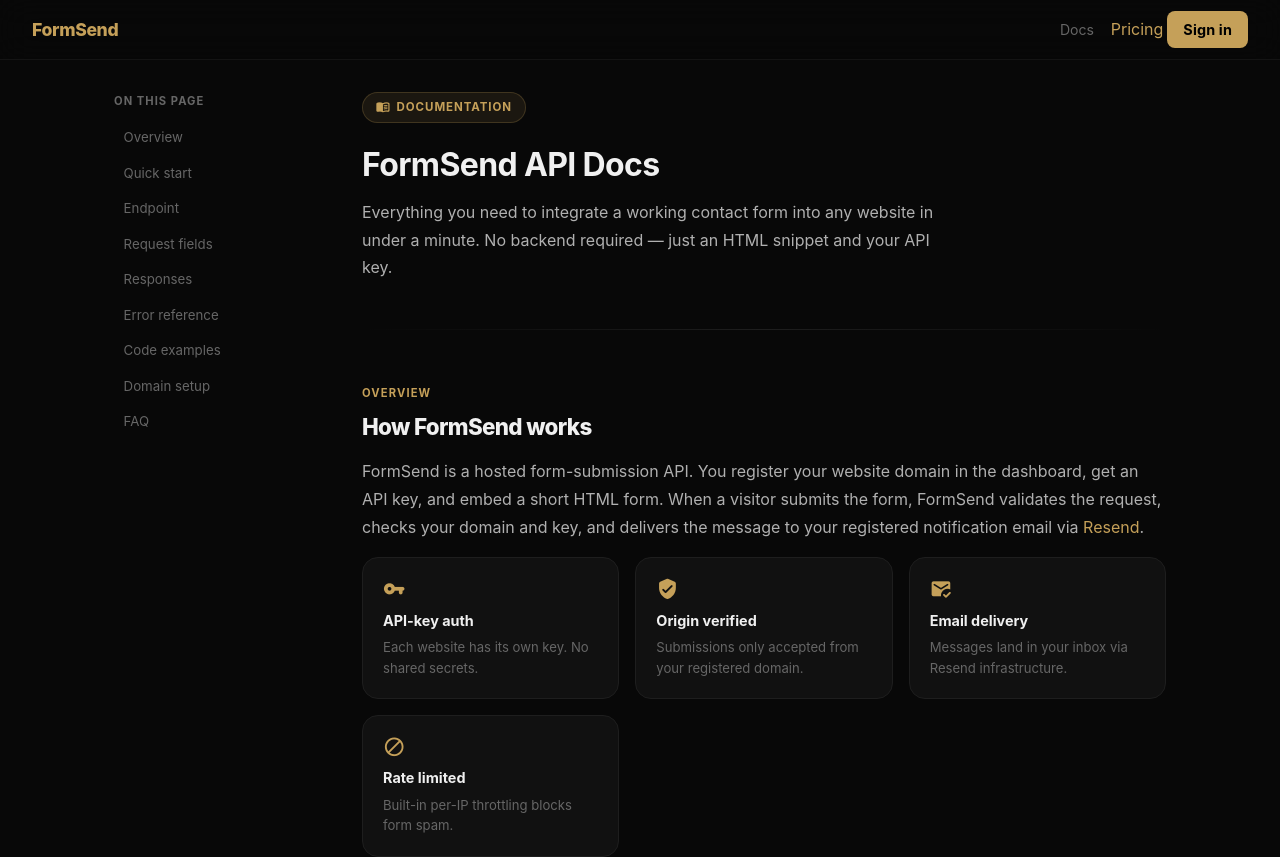
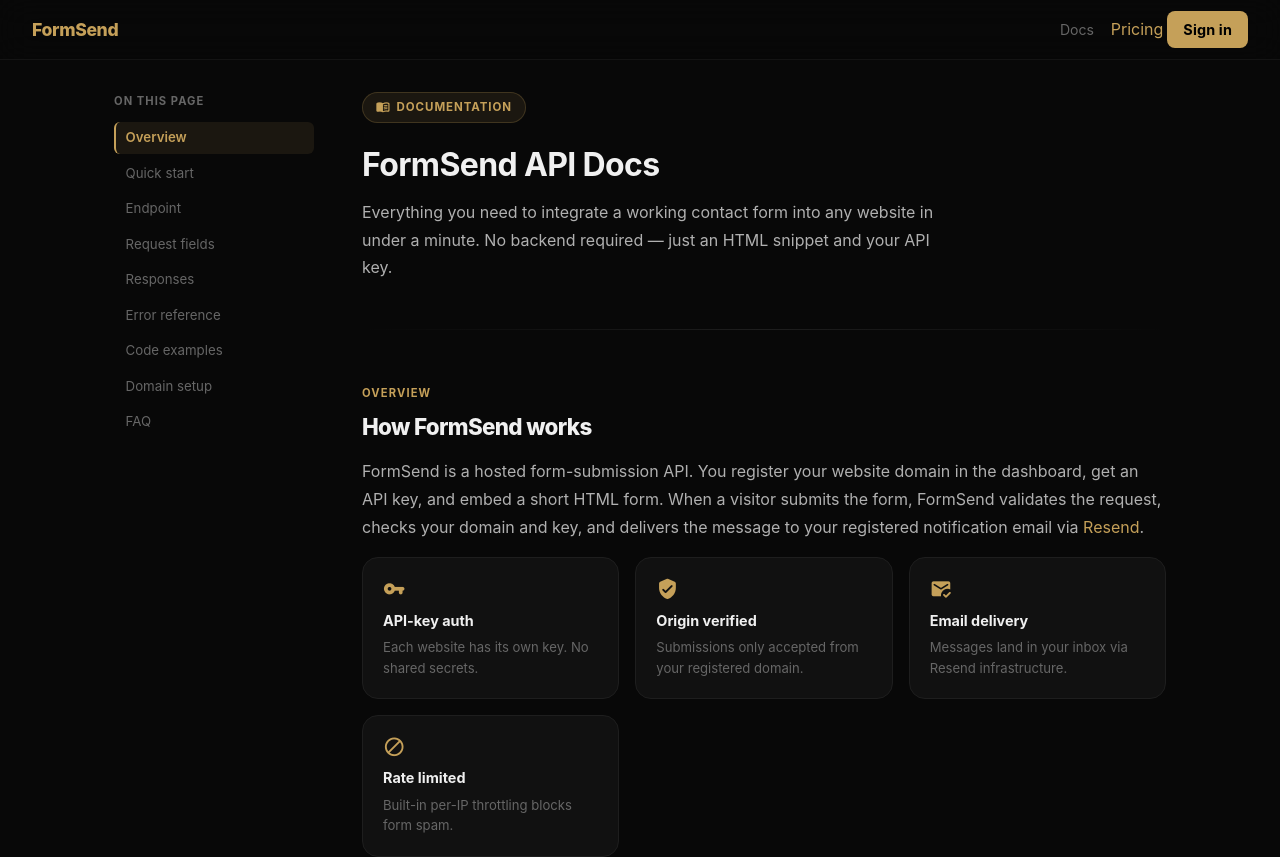
Before and after one commit to ezeroandone/website-form-submit-frontend, a Next.js app: page /docs in a window 1280 px wide. Shown: the top 857 px of the page. Built offline with nearby package versions, Linux system fonts and the light colour scheme; no server answers.

Commit message:
feat(docs): active sidebar highlight via IntersectionObserver

```diff
--- a/src/app/docs/page.tsx
+++ b/src/app/docs/page.tsx
@@ -1,5 +1,6 @@
 "use client";
 
+import { useEffect, useState } from "react";
 import { Nav } from "@/components/Nav";
 
 const API_URL = "https://api.formsend.ezeroandone.io";
@@ -106,7 +107,47 @@
 }
 
 
+const TOC = [
+  { href: "#overview",   label: "Overview"       },
+  { href: "#quickstart", label: "Quick start"    },
+  { href: "#endpoint",   label: "Endpoint"       },
+  { href: "#fields",     label: "Request fields" },
+  { href: "#responses",  label: "Responses"      },
+  { href: "#errors",     label: "Error reference"},
+  { href: "#examples",   label: "Code examples"  },
+  { href: "#domain",     label: "Domain setup"   },
+  { href: "#faq",        label: "FAQ"            },
+];
+
 export default function DocsPage() {
+  const [activeId, setActiveId] = useState("overview");
+
+  useEffect(() => {
+    const sectionIds = TOC.map(({ href }) => href.slice(1));
+
+    const observer = new IntersectionObserver(
+      (entries) => {
+        // Pick the topmost entry that is intersecting
+        const visible = entries
+          .filter((e) => e.isIntersecting)
+          .sort((a, b) => a.boundingClientRect.top - b.boundingClientRect.top);
+        if (visible.length > 0) {
+          setActiveId(visible[0].target.id);
+        }
+      },
+      {
+        rootMargin: "-80px 0px -60% 0px", // offset for sticky nav + favour top of viewport
+        threshold: 0,
+      }
+    );
+
+    sectionIds.forEach((id) => {
+      const el = document.getElementById(id);
+      if (el) observer.observe(el);
+    });
+
+    return () => observer.disconnect();
+  }, []);
   return (
     <>
       <Nav user={null} />
@@ -117,23 +158,28 @@
           <p style={{ fontSize: "0.7rem", fontWeight: 700, textTransform: "uppercase", letterSpacing: "0.09em", color: "var(--muted)", marginBottom: "0.5rem" }}>
             On this page
           </p>
-          {[
-            ["#overview",    "Overview"],
-            ["#quickstart",  "Quick start"],
-            ["#endpoint",    "Endpoint"],
-            ["#fields",      "Request fields"],
-            ["#responses",   "Responses"],
-            ["#errors",      "Error reference"],
-            ["#examples",    "Code examples"],
-            ["#domain",      "Domain setup"],
-            ["#faq",         "FAQ"],
-          ].map(([href, label]) => (
-            <a key={href} href={href} style={{ fontSize: "0.83rem", color: "var(--muted)", padding: "0.3rem 0.6rem", borderRadius: 6, textDecoration: "none", transition: "color 0.15s, background 0.15s" }}
-              onMouseEnter={e => { (e.target as HTMLElement).style.color = "var(--text)"; (e.target as HTMLElement).style.background = "var(--surface)"; }}
-              onMouseLeave={e => { (e.target as HTMLElement).style.color = "var(--muted)"; (e.target as HTMLElement).style.background = "transparent"; }}>
-              {label}
-            </a>
-          ))}
+          {TOC.map(({ href, label }) => {
+            const isActive = activeId === href.slice(1);
+            return (
+              <a
+                key={href}
+                href={href}
+                style={{
+                  fontSize: "0.83rem",
+                  color: isActive ? "var(--gold)" : "var(--muted)",
+                  padding: "0.3rem 0.6rem",
+                  borderRadius: 6,
+                  textDecoration: "none",
+                  transition: "color 0.15s, background 0.15s",
+                  background: isActive ? "var(--gold-light)" : "transparent",
+                  borderLeft: isActive ? "2px solid var(--gold)" : "2px solid transparent",
+                  fontWeight: isActive ? 600 : 400,
+                }}
+              >
+                {label}
+              </a>
+            );
+          })}
         </aside>
 
         {/* ── Main content ── */}
```
